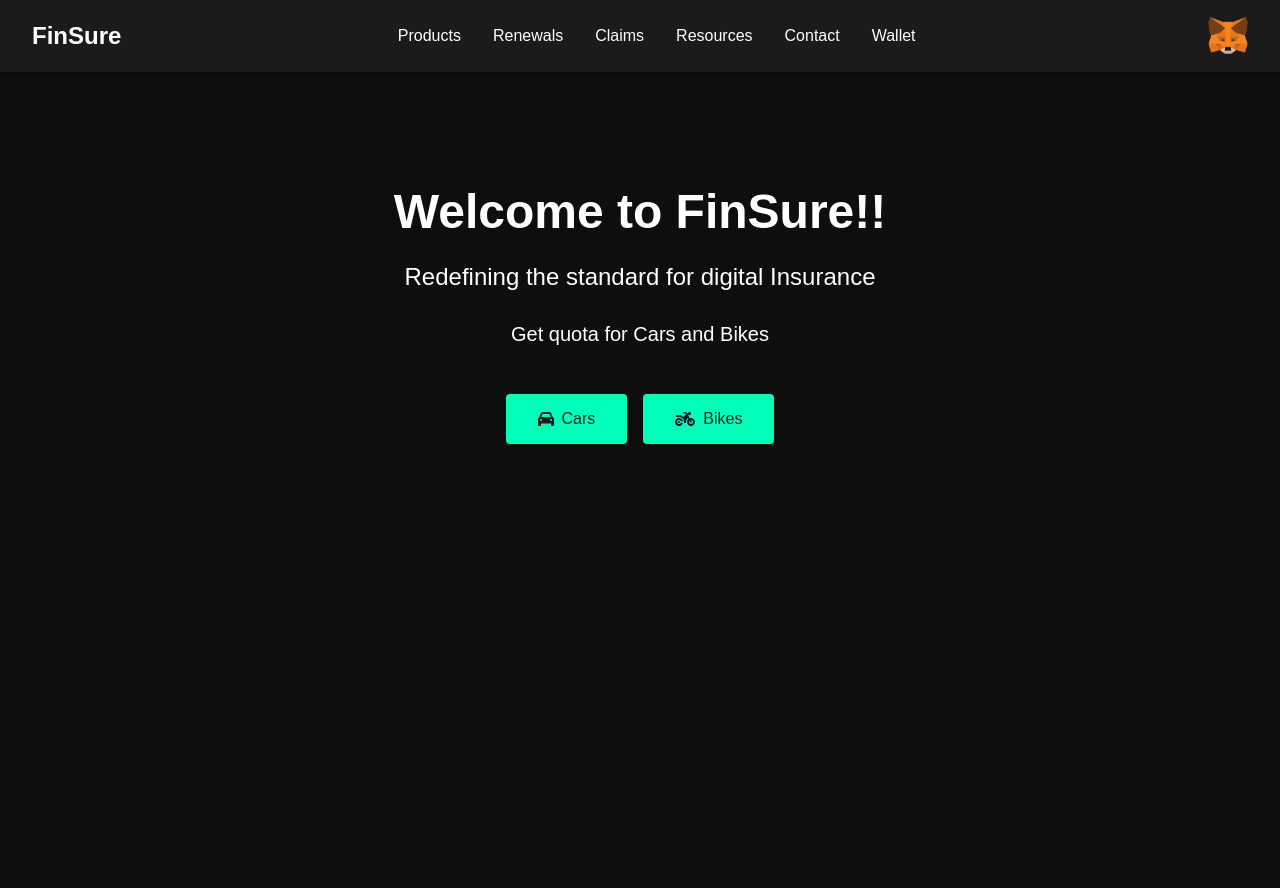
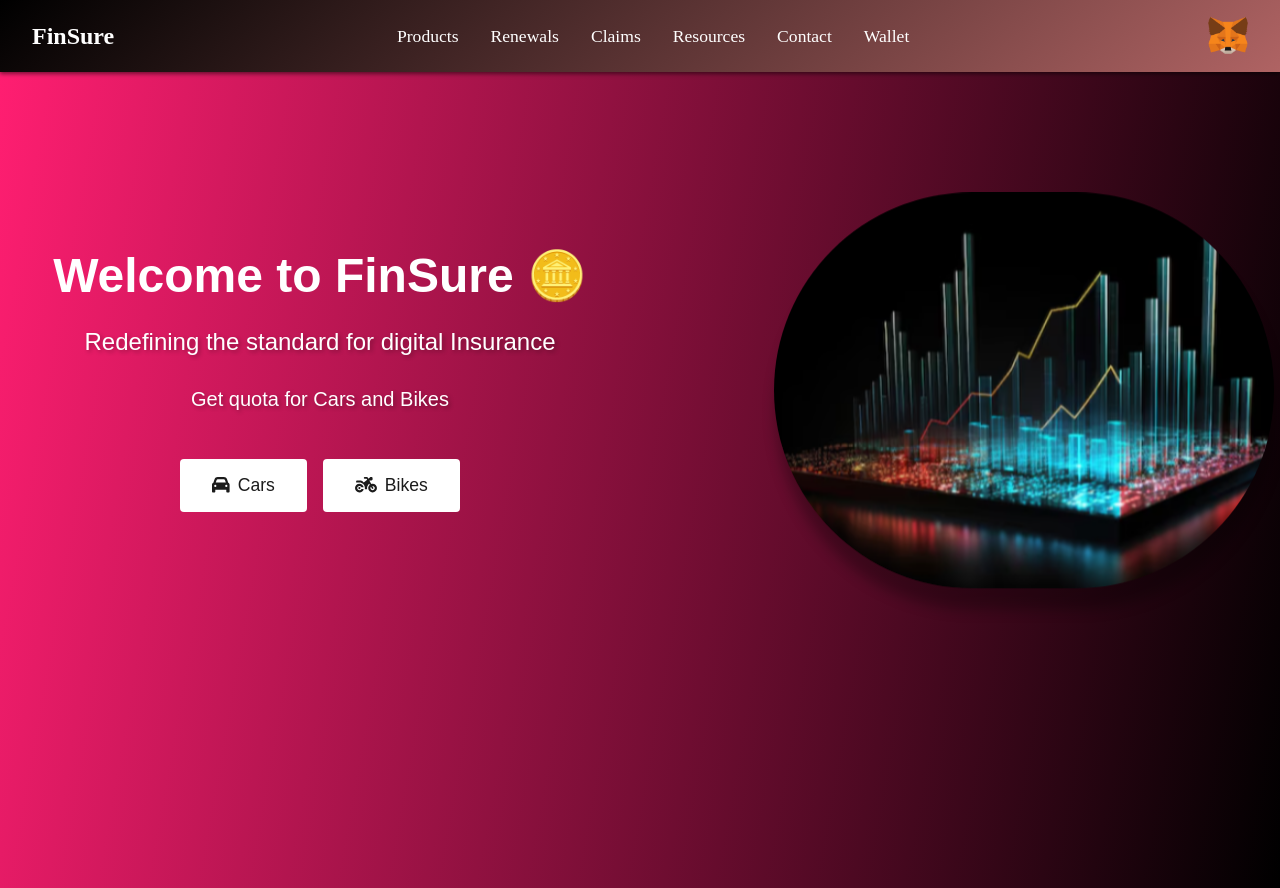
Before and after one commit to Ekant-Sahu/client, a React (Create React App) app: page / in a window 1280 px wide. Before the commit the page ends 800 px from the top, so only its background shows below. Built offline with nearby package versions, Linux system fonts and the light colour scheme.

Commit message:
Initial commit

```diff
--- a/src/App.css
+++ b/src/App.css
@@ -1,7 +1,26 @@
 body {
-    background-color: #0e0e0e;
+      background: linear-gradient(100deg, #ff1e71, #000000);
       margin: 0;
       padding: 0;
       box-sizing: border-box;
-      font-family: 'Arial', sans-serif;
+      font-family: 'Poppins';
     }
+
+  @keyframes slideInTop {
+    0% {
+        transform: translateY(-50%);
+        opacity: 0;
+    }
+    100% {
+        transform: translateY(0);
+        opacity: 1;
+    }
+}
+@keyframes fadeIn {
+  from {
+      opacity: 0;
+  }
+  to {
+      opacity: 1;
+  }
+}
--- a/src/components/Navbar/Navbar.css
+++ b/src/components/Navbar/Navbar.css
@@ -3,7 +3,7 @@ nav {
     display: flex;
     justify-content: space-between;
     align-items: center;
-    background-color: #1b1b1b;
+    background: linear-gradient(319deg, #af6363, #000000);
     padding: 1rem 2rem;
     color: white;
     box-shadow: 0 2px 4px rgba(0, 0, 0, 0.5);
@@ -15,7 +15,7 @@ nav {
   nav .nav-link {
     color: white;
     text-decoration: none;
-    font-size: 1rem;
+    font-size: 1.1rem;
     margin: 0 1rem;
   }
 
--- a/src/components/forms/styles.css
+++ b/src/components/forms/styles.css
@@ -1,47 +1,49 @@
 /* styles.css */
+.form-container {
+  background: linear-gradient(100deg, #000000, #7e3333);
+  padding: 2rem;
+  border-radius: 10px;
+  box-shadow: 0 4px 8px rgba(0, 0, 0, 0.1);
+  max-width: 500px;
+  margin: 2rem auto;
+  color: white;
+  font-family: 'Poppins', sans-serif;
+  position: relative;
+  top: 5rem;
 
-.form-container {
-    background-color: #0e0e0e;
-    color: white;
-    padding: 5rem 2rem;
-    text-align: center;
-    background-size: cover;
-    background-position: center;
 }
-
 .title {
-    font-size: 3rem;
+  font-size: 2rem;
   margin-bottom: 1rem;
-    font-weight: bold;
 }
-
 .form {
   display: flex;
   flex-direction: column;
-    align-items: center;
 }
-
 .input {
+  margin-bottom: 1rem;
   padding: 0.5rem;
-    margin: 0.5rem 0;
+  border: none;
+  border-radius: 5px;
   font-size: 1rem;
-    border-radius: 0.25rem;
-    border: 1px solid #ccc;
-    width: 100%;
-    max-width: 300px;
 }
 
 .submit-button {
-    background-color: #00ffb9;
-    color: #1b1b1b;
+  background-color: #ffffff;
+  color: #ff1e71;
   border: none;
-    padding: 1rem 2rem;
+  padding: 0.75rem;
   font-size: 1rem;
   cursor: pointer;
-    border-radius: 0.25rem;
-    margin-top: 2rem;
+  border-radius: 5px;
+  transition: background-color 0.3s ease;
+  font-weight: 600;
+
 }
 
 .submit-button:hover {
-    background-color: #00e6a5;
+  background-color: #ff1e71;
+  color: white;
+  font-family: 'Poppins';
+  font-weight: 600;
 }
--- a/src/components/welcome.js
+++ b/src/components/welcome.js
@@ -1,64 +1,92 @@
 import React from 'react';
-import styled from 'styled-components';
+import styled, { keyframes } from 'styled-components';
 import { useNavigate } from 'react-router-dom';
 import { FontAwesomeIcon } from '@fortawesome/react-fontawesome';
 import { faCar, faMotorcycle } from '@fortawesome/free-solid-svg-icons';
-
-
+import financeImage from '../assets/finance.png'; // Adjust the path based on your directory structure
 
 const WelcomeContainer = styled.div`
-  background-color: #0e0e0e;
+  background:linear-gradient(100deg, #ff1e71, #000000);
   color: white;
   padding: 5rem 2rem;
+  font-family: 'Poppins', sans-serif;
   text-align: center;
   background-size: cover;
   background-position: center;
+  height: 41rem;
 `;
-
 const Title = styled.h1`
   font-size: 3rem;
   margin-bottom: 1rem;
   font-weight: bold;
+  animation: slideInTop 2s ease-in forwards;
+  position: relative;
+  left: -20rem;
+  top: 4rem;
 `;
-
+const moveUpDown = keyframes`
+  0% {
+    transform: translateY(0);
+  }
+  100% {
+    transform: translateY(-20px);
+  }
+`;
+const Image = styled.img`
+  width: 100%;
+  max-width: 500px;
+  margin-top: auto;
+  position: relative;
+  animation: ${moveUpDown} 1s infinite alternate ease-in-out;
+  border-radius: 256px;
+  box-shadow: 2px 21px 14px rgba(0, 0, 0, 0.3);
+  top: -12rem;
+  left: 24rem;
+`;
 const Subtitle = styled.p`
   font-size: 1.5rem;
   margin-bottom: 2rem;
+  text-shadow: 2px 2px 4px rgba(0, 0, 0, 0.3);
+  animation: fadeIn 3s ease-in forwards;
+  position: relative;
+  left: -20rem;
+  top: 4rem;
 `;
-
 const Description = styled.p`
   font-size: 1.25rem;
   margin-bottom: 3rem;
+  text-shadow: 2px 2px 4px rgba(0, 0, 0, 0.3);
+  animation:fadeIn 3s ease-in forwards;
+  position: relative;
+  left: -20rem;
+  top: 4rem;
 `;
-
 const ButtonContainer = styled.div`
   display: flex;
   justify-content: center;
   gap: 1rem;
   margin-top: 2rem;
 `;
-
 const Button = styled.button`
-  background-color: #00ffb9;
+  background: linear-gradient(100deg, #ffffff, #ffffff);
   color: #1b1b1b;
   border: none;
   padding: 1rem 2rem;
-  font-size: 1rem;
+  font-size: 1.1rem;
   cursor: pointer;
   border-radius: 0.25rem;
   display: flex;
   align-items: center;
   gap: 0.5rem;
-
+  font-family: 'Poppins', sans-serif;
+  position: relative;
+  left: -20rem;
+  top: -23rem;
   &:hover {
     background-color: #00e6a5;
   }
 `;
-
-
 const Welcome = () => {
-
-
   const navigate = useNavigate();
 
   const navigateToFormPageCar = () => {
@@ -71,9 +99,10 @@ const Welcome = () => {
 
   return (
     <WelcomeContainer>
-      <Title>Welcome to FinSure!!</Title>
+      <Title>Welcome to FinSure 🪙</Title>
       <Subtitle>Redefining the standard for digital Insurance</Subtitle>
       <Description>Get quota for Cars and Bikes</Description>
+      <Image src={financeImage} alt="Finance" />
       <ButtonContainer>
         <Button onClick={navigateToFormPageCar}>
           <FontAwesomeIcon icon={faCar} />
```
Also changed, not shown: src/assets/finance.png (added). Lines whose indentation alone changed are shown as unchanged.
